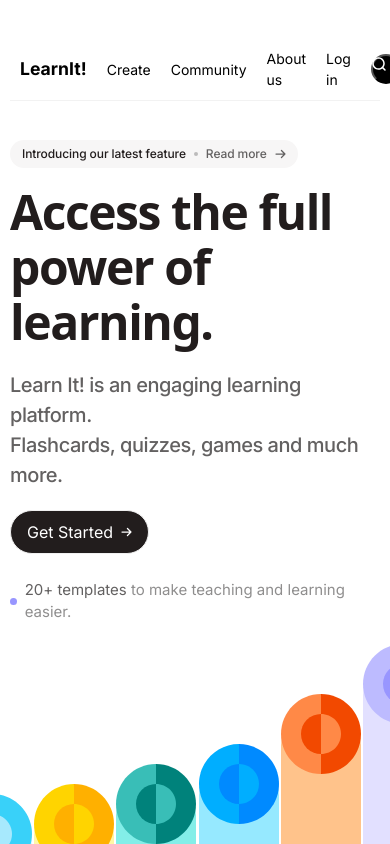
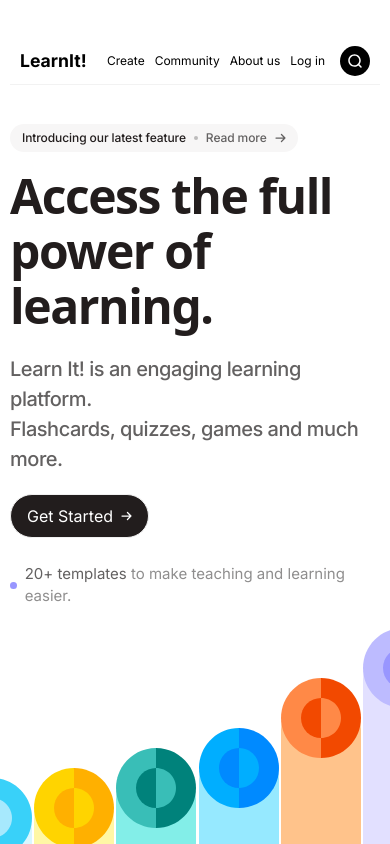
Before and after one commit to tanyagrr/first-project, a React (Vite) app: page / in a window 390 px wide. Shown: the top 844 px of the page. Built offline with nearby package versions, Linux system fonts and the light colour scheme.

Commit message:
fix search button, font size

```diff
--- a/src/App.css
+++ b/src/App.css
@@ -55,12 +55,14 @@ header {
   border-radius: 50%;
   margin-left: 10px;
   margin-right: 10px;
+  border: none;
 }
 
 header svg {
-  position: relative;
-  right: 8px;
-  bottom: 4px;
+  display: flex;
+  justify-content: center;
+  align-items: center;
+  padding-left: 1px;
 }
 
 .block1 {
@@ -122,7 +124,7 @@ h1 {
   font-size: 48px;
   margin-bottom: 1px;
   margin-top: 15px;
-  font-weight: 600px;
+  font-weight: 600;
   color: #221d1d;
   line-height: 55px;
   letter-spacing: -1.44px;
@@ -288,4 +290,8 @@ and (max-width: 480px)  {
       left: 20px;
       top: 55px;
     }
+    .header-elements a {
+      font-size: 12px;
+      padding: 5px;
+    }
 }
```
